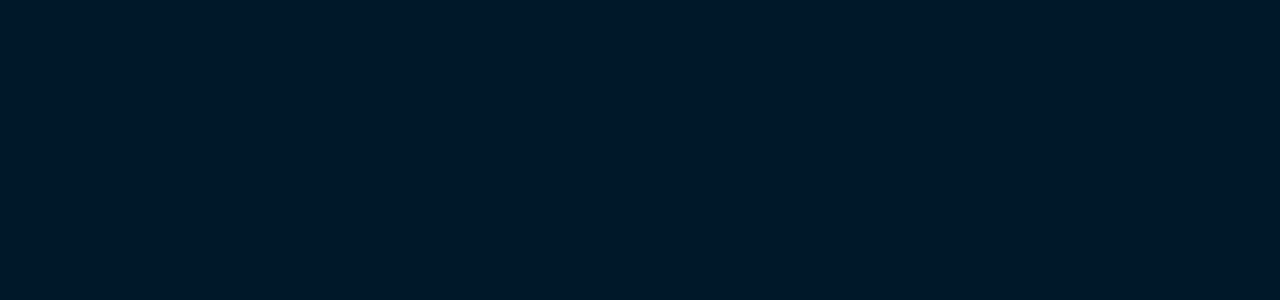
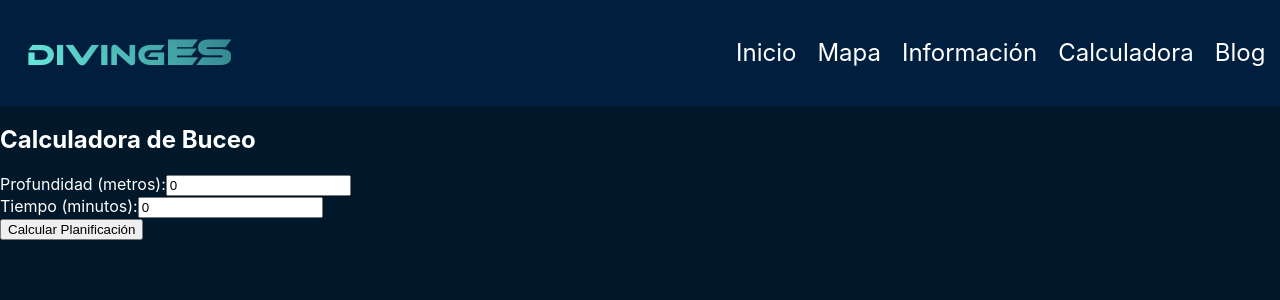
Before and after one commit to Mosorior/Diving-ES, a React (Create React App) app in the folder divinges/: page /calculadora in a window 1280 px wide. Before the commit this address had no page. Shown: the top 300 px of the page. Built offline with nearby package versions, Linux system fonts and the light colour scheme.

Commit message:
Calculadora.jsx

```diff
--- a/divinges/src/App.js
+++ b/divinges/src/App.js
@@ -6,6 +6,7 @@ import { BrowserRouter as Router, Routes, Route, useNavigate } from 'react-route
 import Earth from './components/Earth';
 import Home from './pages/Home.jsx';
 import Mapa from './pages/Mapa.jsx';
+import Calculadora from './pages/Calculadora.jsx';
 
 const App = () => {
   return (
@@ -14,6 +15,7 @@ const App = () => {
         <Route path="/" element={<MainPage />} />
         <Route path="/home" element={<Home />} />
         <Route path="/mapa" element={<Mapa />} />
+        <Route path="/calculadora" element={<Calculadora />} />
       </Routes>
     </Router>
   );
--- a/divinges/src/components/Navigation/Navbar.jsx
+++ b/divinges/src/components/Navigation/Navbar.jsx
@@ -70,7 +70,7 @@ function Navbar() {
               <Link to="/informacion">Información</Link>
             </li>
             <li>
-              <Link to="/">Calculadora</Link>
+              <Link to="/calculadora">Calculadora</Link>
             </li>
             <li>
               <Link to="/">Blog</Link>
--- /dev/null
+++ b/divinges/src/pages/Calculadora.jsx
@@ -0,0 +1,49 @@
+import React, { useState } from 'react';
+import Navbar from '../components/Navigation/Navbar';
+
+const Calculadora = () => {
+    const [profundidad, setProfundidad] = useState(0);
+    const [tiempo, setTiempo] = useState(0);
+    const [presion, setPresion] = useState(0);
+
+    const calcularPresion = () => {
+        // Asumiendo una densidad del agua de mar de 1025 kg/m³ y gravedad de 9.81 m/s²
+        // La presión atmosférica al nivel del mar es aproximadamente 1 atmósfera (atm)
+        const rho = 1025; // densidad del agua de mar
+        const g = 9.81; // aceleración debido a la gravedad
+        const Patm = 1; // presión atmosférica en atm
+        const h = profundidad; // profundidad en metros
+        const P = Patm + (rho * g * h) / 101325; // presión en atm
+        setPresion(P.toFixed(2));
+    };
+
+    return (
+        <div>
+            <Navbar />
+            <h2>Calculadora de Buceo</h2>
+            <div>
+                <label htmlFor="profundidad">Profundidad (metros):</label>
+                <input
+                    type="number"
+                    id="profundidad"
+                    value={profundidad}
+                    onChange={(e) => setProfundidad(e.target.value)}
+                    placeholder="Ej. 30"
+                />
+            </div>
+            <div>
+                <label htmlFor="tiempo">Tiempo (minutos):</label>
+                <input
+                    type="number"
+                    id="tiempo"
+                    value={tiempo}
+                    onChange={(e) => setTiempo(e.target.value)}
+                    placeholder="Ej. 50"
+                />
+            </div>
+            <button onClick={calcularPresion}>Calcular Planificación</button>
+        </div>
+    );
+};
+
+export default Calculadora;
```
Also changed, not shown: 1 other file (tests, documents, lock files or other folders).
